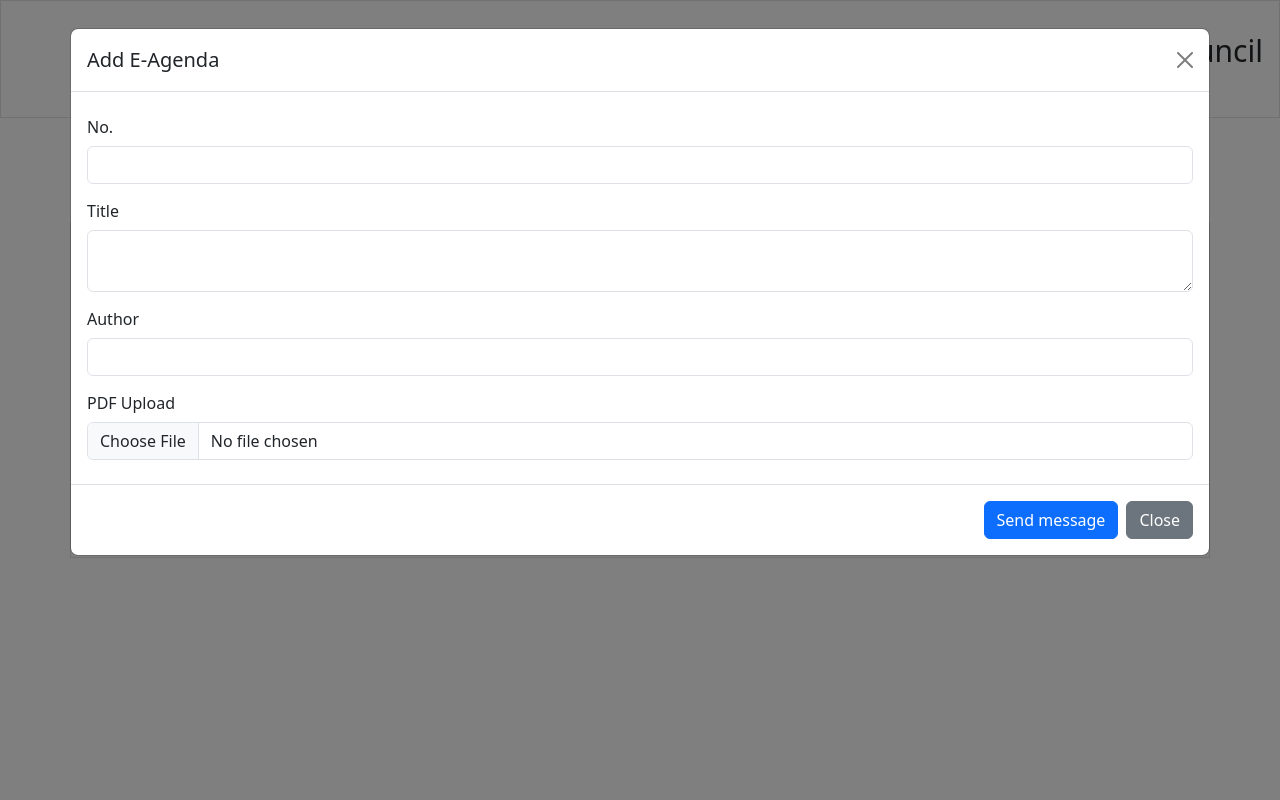
After one commit to enachan1/valenzuela-project, a PHP site: page /superadmin/pages/e-agenda.php in a window 1280 px wide, after a click on "Add E-Agenda". The commit adds this page. Run offline with PHP 8.4, Linux system fonts and the light colour scheme; a user stored in the database is signed in; data that the repository does not hold is empty; some libraries are stand-ins or nearby versions.

Commit message:
added insert and delete functionality

```diff
--- a/login_process.php
+++ b/login_process.php
@@ -25,7 +25,7 @@ if(isset($_POST['username']) && isset($_POST['password'])) {
                 $_SESSION['username'] = $fetch['username'];
                 $_SESSION['userlevel'] = $fetch['user_type'];
                 if(isset($_SESSION['username']) && $_SESSION['userlevel'] === "superadmin") {
-                    header("Location: /val-project/superadmin/superadmin.php");
+                    header("Location: /valenzuela-project/superadmin/superadmin.php");
                     exit();
                 }
                 else {
--- a/styles/style.css
+++ b/styles/style.css
@@ -65,4 +65,4 @@
     .input__section {
         width: 30%;
     }
-}
+    }
--- /dev/null
+++ b/superadmin/pages/e-agenda.php
@@ -0,0 +1,178 @@
+<?php
+include __DIR__."../../../db_connect.php";
+session_start();
+if(isset($_SESSION['username']) && $_SESSION['userlevel'] === "superadmin") {
+$user = $_SESSION['username'];
+
+    if(!isset($user)) {
+        header("Location: login.php");
+        exit();
+    }
+?>
+<!DOCTYPE html>
+<html lang="en">
+<head>
+    <meta charset="UTF-8">
+    <meta name="viewport" content="width=device-width, initial-scale=1.0">
+    <link rel="stylesheet" href="../../styles//style.css">
+    <link href="https://cdn.jsdelivr.net/npm/bootstrap@5.3.3/dist/css/bootstrap.min.css" rel="stylesheet" integrity="sha384-QWTKZyjpPEjISv5WaRU9OFeRpok6YctnYmDr5pNlyT2bRjXh0JMhjY6hW+ALEwIH" crossorigin="anonymous">
+    <!-- data tables -->
+    <link rel="stylesheet" href="https://cdn.datatables.net/1.13.4/css/dataTables.bootstrap5.min.css" />
+    <title>Superadmin</title>
+</head>
+<body>
+<header class="container-fluid border">
+        <nav>
+            <div class="row">
+                <div class="col-sm col-md p-3 custom-img">
+                    <img src="https://via.placeholder.com/100" class="img-fluid" alt="">
+                </div>
+                <div class="col-sm col-md-5 p-3 custom-flex">
+                    <div class="d-flex mt-3 flex-column text-center">
+                        <h1 class="row__h1">Valenzuela 9th City Council</h1>
+                        <span>Welcome <strong><?php echo $user; ?></strong> <a href="../../logout.php">Log Out</a></span>
+                    </div>
+                </div>
+            </div>
+        </nav>
+    </header>
+
+
+    <main>
+        <div class="container mt-5 p-2">
+            <div
+                class="row justify-content-center align-items-center g-2">
+                <div class="col">
+                    <a href="#">Superadmin</a>&nbsp;<span>></span>
+                    <a href="#">E-Agenda</a>
+                </div>
+            </div>
+
+        </div>
+       <div class="container border p-3 mt-3">
+        <div class="row mt-5 justify-content-between">
+            <div class="col-sm col-md col-lg">
+                <button class="btn btn-primary" data-bs-toggle="modal" data-bs-target="#addAgenda">Add E-Agenda</button>
+            </div>
+        </div>
+
+        <div class="row mt-5">
+
+            <div class="col-sm col-md col-lg">
+                <div class="table-responsive-sm table-responsive-md table-responsive-lg">
+                <table class="table table-bordered" id="list-agenda">
+                    <thead>
+                        <th>No</th>
+                        <th>Title</th>
+                        <th>Author</th>
+                        <th>Action</th>
+                    </thead>
+
+                    <tbody>
+                        <?php
+                            $iteration_query = "SELECT * FROM `e-agenda`";
+                            $result = $sqlcon->query($iteration_query);
+
+                            while($rows = mysqli_fetch_assoc($result)) {
+                        ?>
+                            <tr>
+                                <td><?= $rows['agenda_no']; ?></td>
+                                <td><?= $rows['title']; ?></td>
+                                <td><?= $rows['author']; ?></td>
+                                <td>
+                                    <a href="<?= $rows['filepath'] ?>" target="_blank" class="btn btn-primary">Download</a>
+                                    <a data-bs-toggle="modal" data-bs-target="#confirmation" class="btn btn-danger">Delete</a>
+                                </td>
+                            </tr>
+
+                            <!-- Confirmation Modal -->
+                            <div class="modal fade" id="confirmation" tabindex="-1" aria-labelledby="exampleModalLabel" aria-hidden="true">
+                                <div class="modal-dialog modal-dialog-centered">
+                                    <div class="modal-content">
+                                        <div class="modal-header">
+                                            <h1 class="modal-title fs-5" id="exampleModalLabel">Confirm</h1>
+                                            <button type="button" class="btn-close" data-bs-dismiss="modal" aria-label="Close"></button>
+                                        </div>
+                                <div class="modal-body">
+                                    <p>Are you sure you want to delete?</p>
+                                </div>
+                                <div class="modal-footer">
+                                    <button type="button" class="btn btn-secondary" data-bs-dismiss="modal">Close</button>
+                                    <a href="delete.php?target_id=<?=$rows['id'] ?>" class="btn btn-danger">Delete</a>
+                                </div>
+                                </div>
+                            </div>
+                            </div>
+                            <!-- End of Modal -->
+
+                        <?php  } ?>
+                    </tbody>
+
+                </table>
+                </div>
+            </div>
+        </div>
+       </div>
+    </main>
+
+    <!-- Modal for Adding Agenda -->
+
+        <div class="modal fade" id="addAgenda" tabindex="-1" aria-labelledby="exampleModalLabel" aria-hidden="true">
+    <div class="modal-dialog modal-xl">
+        <div class="modal-content">
+        <div class="modal-header">
+            <h1 class="modal-title fs-5" id="exampleModalLabel">Add E-Agenda</h1>
+            <button type="button" class="btn-close" data-bs-dismiss="modal" aria-label="Close"></button>
+        </div>
+        <div class="modal-body">
+            <form method="POST" action="upload.php" enctype="multipart/form-data" autocomplete="off">
+            <div class="mb-2">
+                <label for="recipient-name" class="col-form-label">No.</label>
+                <input type="text" class="form-control" name="no" id="">
+            </div>
+            <div class="mb-2">
+                <label for="recipient-name" class="col-form-label">Title</label>
+                <textarea class="form-control" id="message-text" name="title"></textarea>
+            </div>
+            <div class="mb-2">
+                <label for="message-text" class="col-form-label">Author</label>
+                <input type="text" class="form-control" name="author" id="auth">
+            </div>
+            <div class="mb-2">
+                <label for="message-text" class="col-form-label">PDF Upload</label>
+                <input type="file" class="form-control" name="pdf" id="auth">
+            </div>
+        </div>
+        <div class="modal-footer">
+            <button class="btn btn-primary">Send message</button>
+            </form>
+            <button type="button" class="btn btn-secondary" data-bs-dismiss="modal">Close</button>
+        </div>
+        </div>
+    </div>
+    </div>
+    <!-- End of Modal -->
+
+    <script src="https://ajax.googleapis.com/ajax/libs/jquery/3.5.1/jquery.min.js"></script>
+    <script src="https://cdn.jsdelivr.net/npm/@popperjs/core@2.11.8/dist/umd/popper.min.js" integrity="sha384-I7E8VVD/ismYTF4hNIPjVp/Zjvgyol6VFvRkX/vR+Vc4jQkC+hVqc2pM8ODewa9r" crossorigin="anonymous"></script>
+    <script src="https://cdn.jsdelivr.net/npm/bootstrap@5.3.3/dist/js/bootstrap.min.js" integrity="sha384-0pUGZvbkm6XF6gxjEnlmuGrJXVbNuzT9qBBavbLwCsOGabYfZo0T0to5eqruptLy" crossorigin="anonymous"></script>
+    <!-- DataTables Script -->
+    <script src="https://cdn.datatables.net/1.13.4/js/jquery.dataTables.min.js"></script>
+    <script src="https://cdn.datatables.net/1.13.4/js/dataTables.bootstrap5.min.js"></script>
+
+    <script>
+        $(document).ready(function () {
+            $("#list-agenda").DataTable();
+        });
+    </script>
+
+</body>
+</html>
+<?php
+
+}
+else {
+    header("Location: login.php");
+    exit();
+}
+?>
```
Also changed, not shown: styles/superadmin.css (+9 -3 lines), superadmin/pages/delete.php (added, +38 -0 lines), superadmin/pages/upload.php (added, +43 -0 lines), superadmin/superadmin.php (+9 -6 lines), .htaccess.
